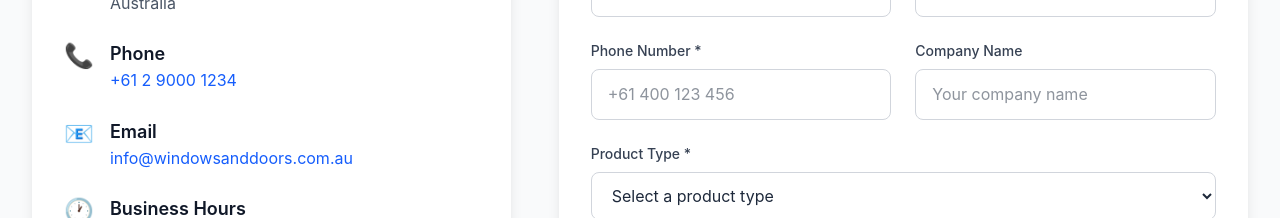
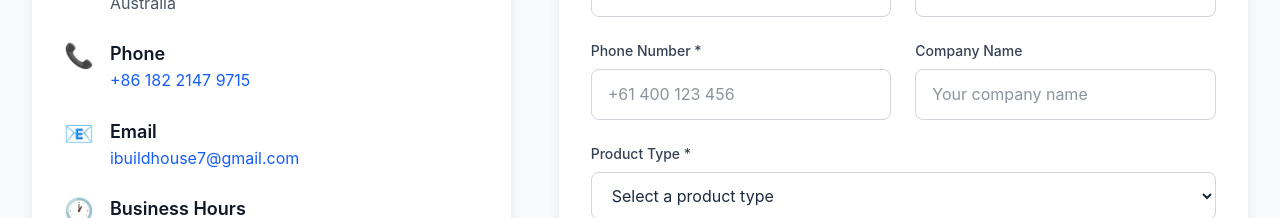
Before and after one commit to sunShineLoveMe/foreign_trade_website, a React (Vite) app: page /contact in a window 1280 px wide. Shown: the part 459-677 px from the top of the page. Built offline with nearby package versions, Linux system fonts and the light colour scheme; the HTML template or start-up script is replaced by a standard one.

Commit message:
修改联系人方式

```diff
--- a/src/components/ContactSection.jsx
+++ b/src/components/ContactSection.jsx
@@ -6,8 +6,8 @@ const ContactSection = ({
   subtitle = "Ready to discuss your project? Our experts are here to help.",
   contactInfo = {
     address: "123 Innovation Drive, Sydney, NSW 2000, Australia",
-    phone: "+61 2 9000 1234",
-    email: "info@windowsanddoors.com.au",
+    phone: "+86 182 2147 9715",
+    email: "ibuildhouse7@gmail.com",
     businessHours: "Mon-Fri: 8:00 AM - 6:00 PM",
     socialMedia: [
       { name: "Facebook", icon: "📘", url: "#" },
```
